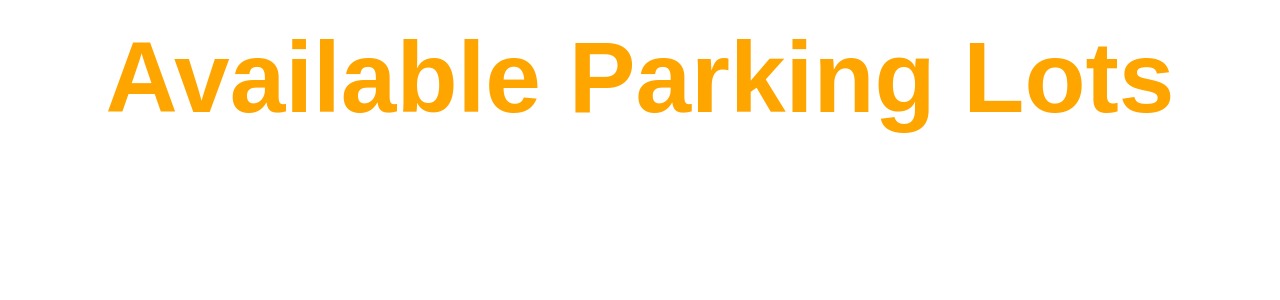
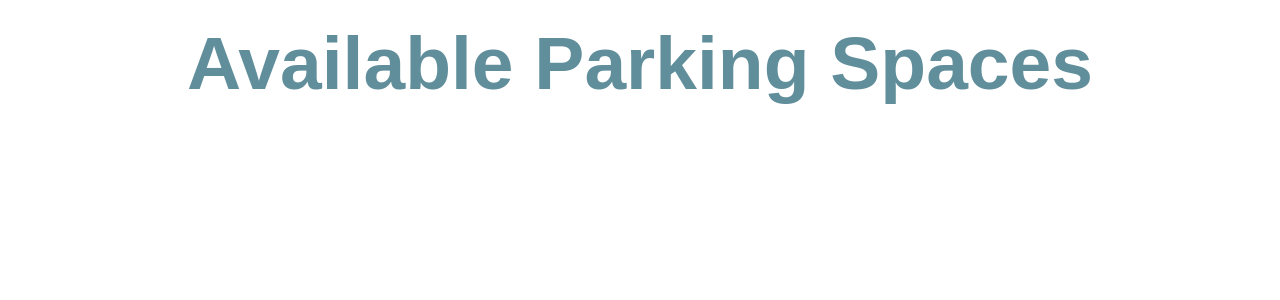
Before and after one commit to rachaelhouse/KTownCarShare, a PHP site: page /member/location in a window 1280 px wide. Shown: the part 51-351 px from the top of the page. Run offline with PHP 8.4, Linux system fonts and the light colour scheme; data that the repository does not hold is empty; some libraries are stand-ins or nearby versions.

Commit message:
minor fixes

```diff
--- a/addmember.php
+++ b/addmember.php
@@ -1,7 +1,7 @@
 <?php
 include_once'connect.php';
 if (empty($_POST["Name"])||empty($_POST["Address"])||empty($_POST["Phone"])||empty($_POST["Email"])||empty($_POST["License"])||empty($_POST["password"])){
-    echo "<p>Please fill all the information!</p>";
+    echo "<p>Please fill in all the information!</p>";
     $link_address='./registration.php';
     echo "<a href='$link_address'>Go Back!</a>";
 }
@@ -15,7 +15,7 @@ $Password=$_POST["password"];
 
 $memID = rand(10000000, 99999999);
 $memFee = rand(0, 250);
-mysqli_query($cxn, "INSERT INTO Member VALUES('$memID,'$Name', '$Address', '$Phone','$Email', '$License', '$memFee', '$password')");
+mysqli_query($cxn, "INSERT INTO Member VALUES('$memID','$Name', '$Address', '$Phone','$Email', '$License', '$memFee', '$password')");
 
 $HOME='./index.php';
     echo "Successfully Register!<br/>";
--- a/location.php
+++ b/location.php
@@ -11,14 +11,14 @@ include_once('./includes/header.class.php');
 <style>
 h1 {
   text-align: center;
-  font: bold 100px arial, sans-serif;
-  color: orange;
+  font: bold 75px arial, sans-serif;
+  color: #618e9b;
 }
 </style>
 </head>
 
 <?php
-echo "<h1>Available Parking Lots</h1>" //RHYS YOU WILL NEED TO FORMATE THIS PAGE
+echo "<h1>Available Parking Spaces</h1>" //RHYS YOU WILL NEED TO FORMATE THIS PAGE
 ?>
 
 <?php
```
